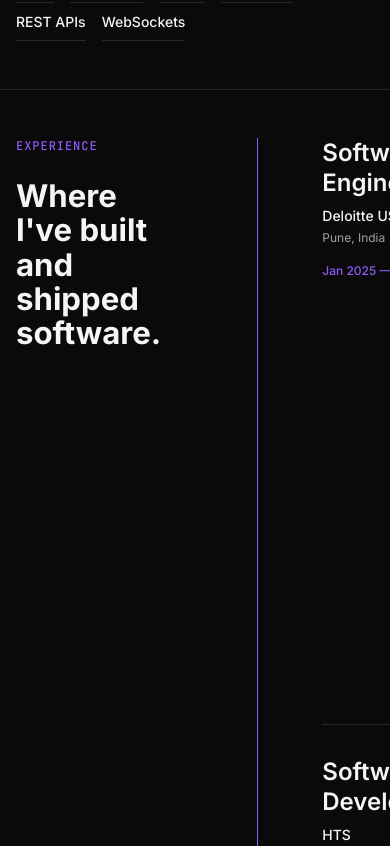
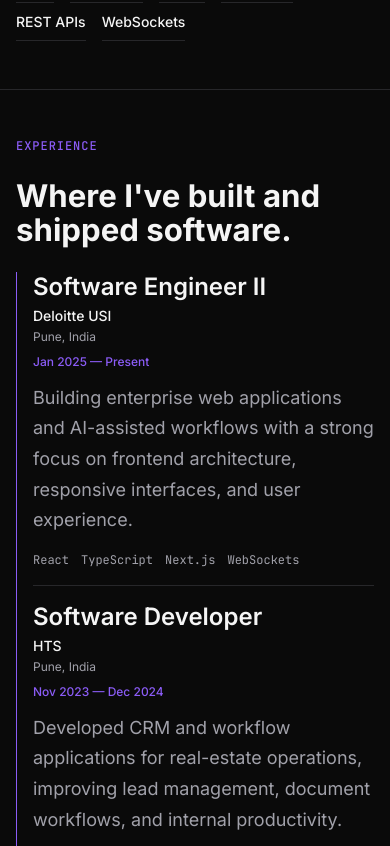
Before and after one commit to Prachi24599/my-portfolio, a React (Vite) app: page / in a window 390 px wide. Shown: the part 1258-2104 px from the top of the page. Built offline with nearby package versions, Linux system fonts and the light colour scheme.

Commit message:
Responsive : Exerience Section

```diff
--- a/src/sections/Experience.css
+++ b/src/sections/Experience.css
@@ -133,3 +133,87 @@
     transform: none;
   }
 }
+
+@media (max-width: 1024px) {
+  .experience__container {
+    gap: var(--space-12);
+  }
+
+  .experience__heading {
+    padding-right: var(--space-6);
+  }
+
+  .experience__entries {
+    padding-left: var(--space-12);
+  }
+
+  .experience__entry {
+    grid-template-columns: minmax(140px, 0.8fr) 1.6fr;
+    gap: var(--space-6);
+  }
+
+  .experience__meta h3,
+  .experience__company,
+  .experience__location,
+  .experience__period,
+  .experience__description,
+  .experience__technologies {
+    overflow-wrap: anywhere;
+  }
+}
+
+@media (max-width: 768px) {
+  .experience__container {
+    grid-template-columns: 1fr;
+    gap: var(--space-8);
+  }
+
+  .experience__heading {
+    padding-right: 0;
+  }
+
+  .experience__entries {
+    padding-left: var(--space-6);
+  }
+
+  .experience__entry {
+    grid-template-columns: 1fr;
+    gap: var(--space-4);
+    padding-block: var(--space-6);
+  }
+
+  .experience__entry:first-child {
+    padding-top: 0;
+  }
+
+  .experience__period {
+    margin-top: var(--space-2);
+  }
+
+  .experience__description {
+    max-width: 60ch;
+  }
+}
+
+@media (max-width: 480px) {
+  .experience__container {
+    gap: var(--space-6);
+  }
+
+  .experience__entries {
+    padding-left: var(--space-4);
+  }
+
+  .experience__entry {
+    gap: var(--space-3);
+    padding-block: var(--space-4);
+  }
+
+  .experience__meta h3 {
+    margin-bottom: var(--space-1);
+  }
+
+  .experience__technologies {
+    column-gap: var(--space-3);
+  }
+}
```
